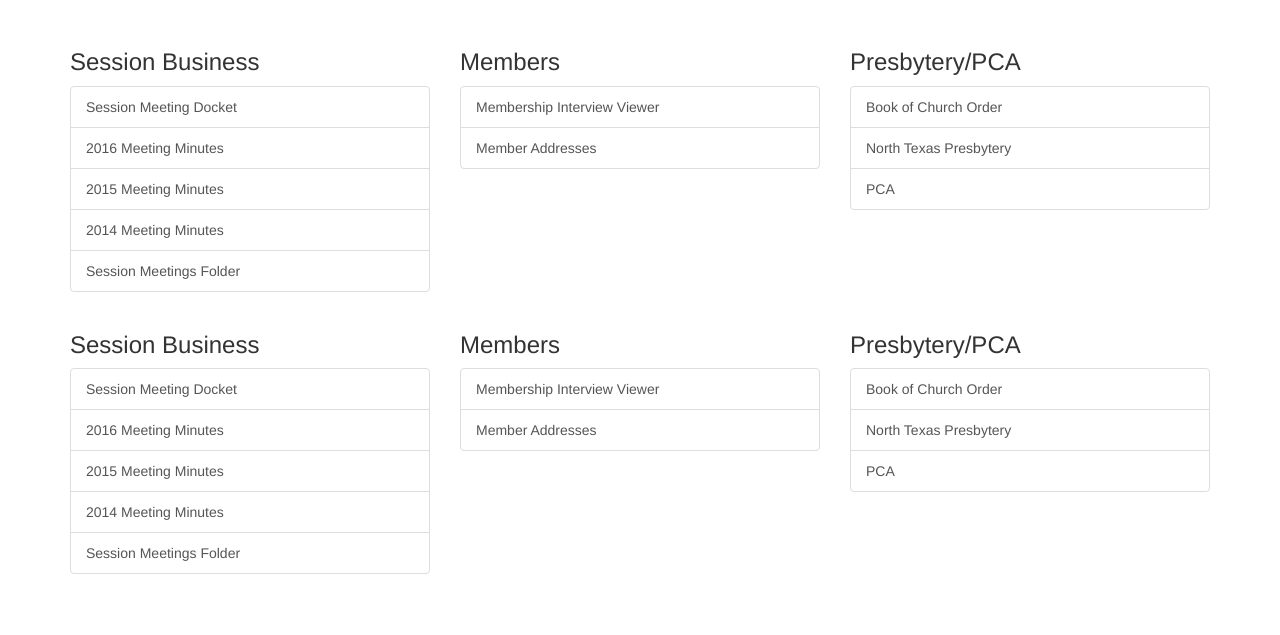
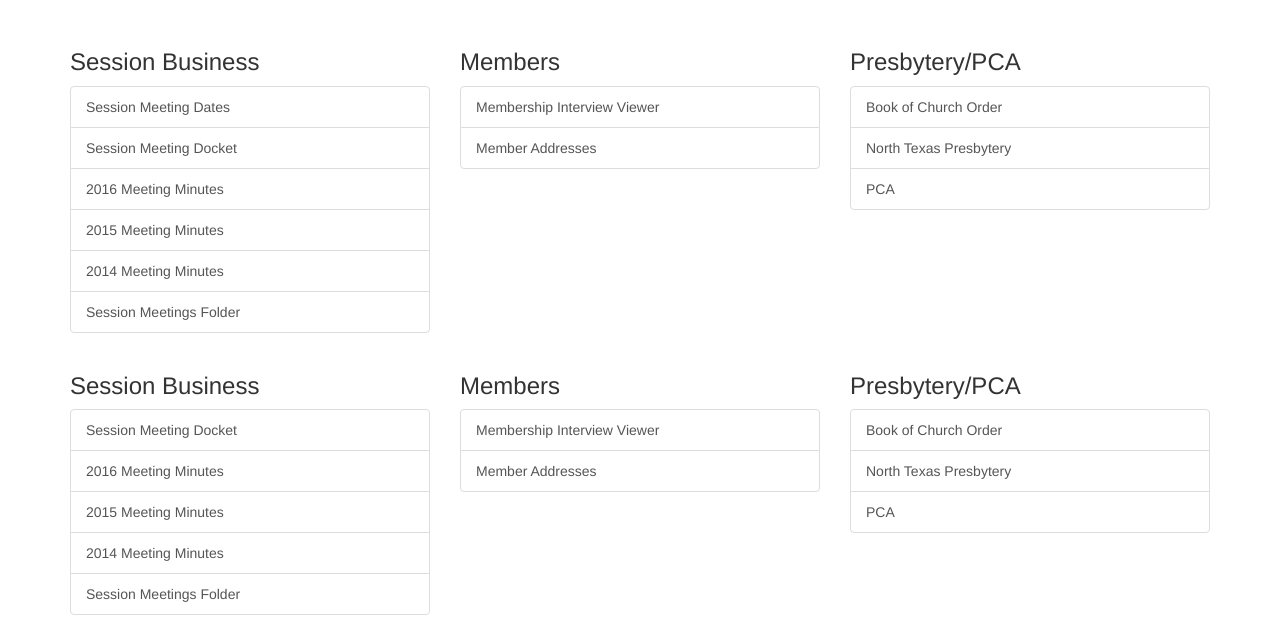
Before and after one commit to jakeydo/elderstucff, a plain HTML site: page index.html in a window 1280 px wide. Shown: the part 196-831 px from the top of the page. Before the commit the page ends 800 px from the top, so only its background shows below. Drawn offline with nearby package versions, Linux system fonts and the light colour scheme.

Commit message:
Added link to dates

```diff
--- a/index.html
+++ b/index.html
@@ -19,6 +19,7 @@
         <div class="col-md-4">
           <h3>Session Business</h3>
           <div class="list-group">
+            <a class="list-group-item" href="https://docs.google.com/document/d/1xspkk8IeQFESNvCK1UCM2mpVmG8Vg8ZsD5mqqHKxXyM/edit" role="button" target="_blank">Session Meeting Dates</a>
             <a class="list-group-item" href="https://docs.google.com/document/d/1qYFvU8EjEc1w8aDintQHecaqbjcB2fD7zjh57MExKSA/edit" role="button" target="_blank">Session Meeting Docket</a>
             <a class="list-group-item" href="https://drive.google.com/drive/u/0/folders/0B-Ka6CV2EoC3MTdCY1duRWRIamM" role="button" target="_blank">2016 Meeting Minutes</a>
             <a class="list-group-item" href="https://drive.google.com/drive/u/0/folders/0B-Ka6CV2EoC3fng0eWQyTnJpcDhRcFE3N3laVTB0bldKQk1rTy1kT0NoQkVJQVhHMlhxMm8" role="button" target="_blank">2015 Meeting Minutes</a>
```
